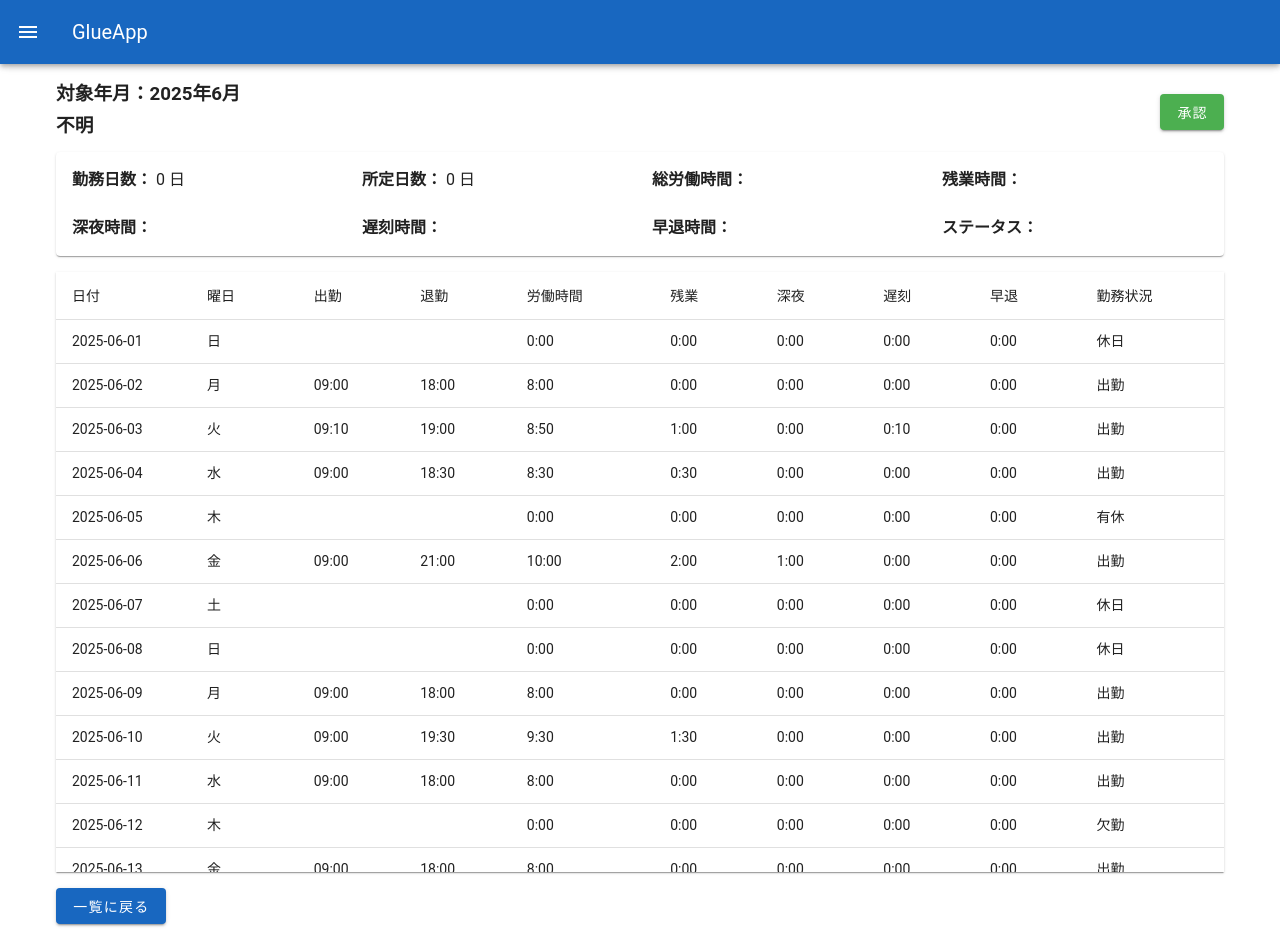
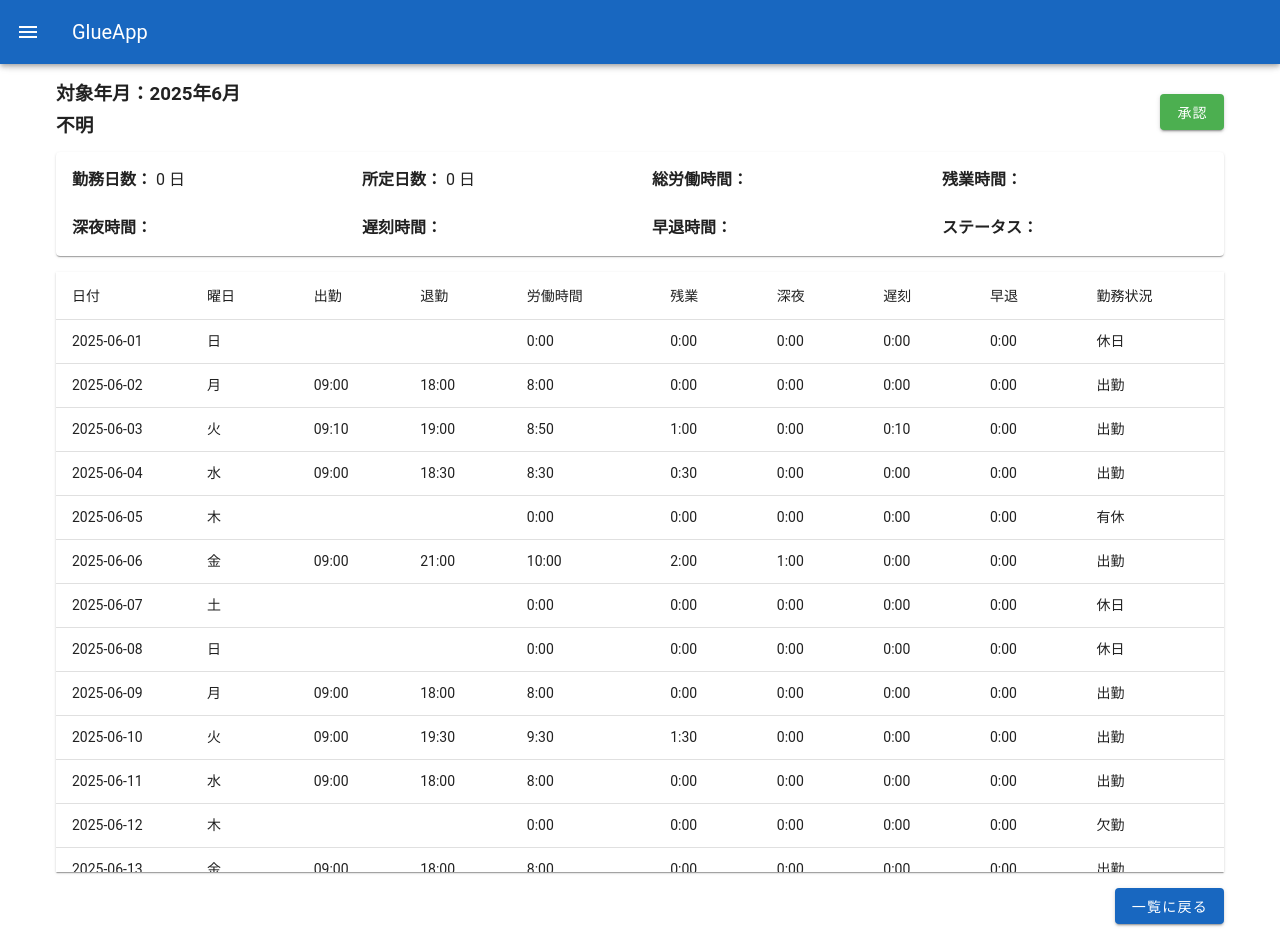
Before and after one commit to Afrofair-Internet/glueapp-mockups, a Vue app: page /attendancelist/1 in a window 1280 px wide. Built offline with nearby package versions, Linux system fonts and the light colour scheme.

Commit message:
fix btn layout

```diff
--- a/src/pages/attendance/AttendanceDetail.vue
+++ b/src/pages/attendance/AttendanceDetail.vue
@@ -57,7 +57,9 @@
       hide-default-footer
     />
 
-    <v-btn color="primary" class="mt-4" @click="goBack">一覧に戻る</v-btn>
+    <div class="text-right mt-4">
+      <v-btn color="primary" @click="goBack">一覧に戻る</v-btn>
+    </div>
   </v-container>
 </template>
 
```
